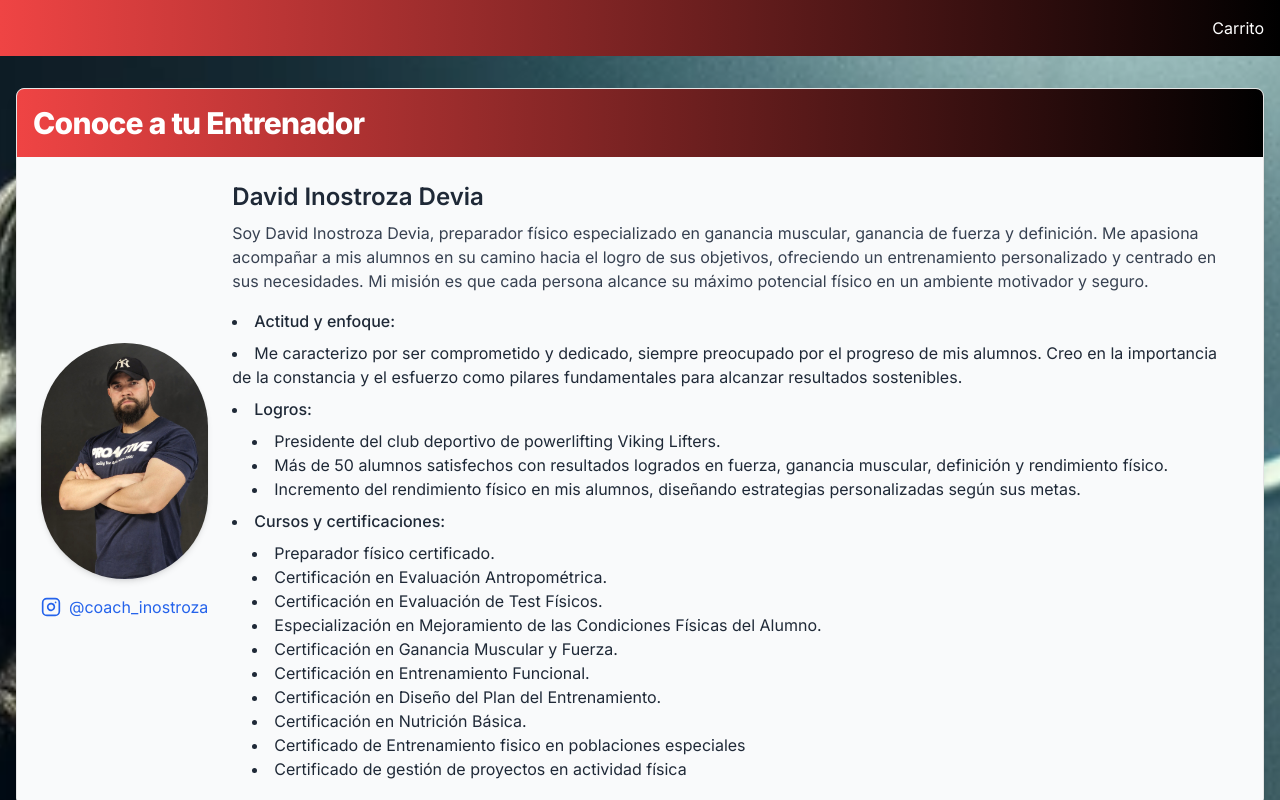
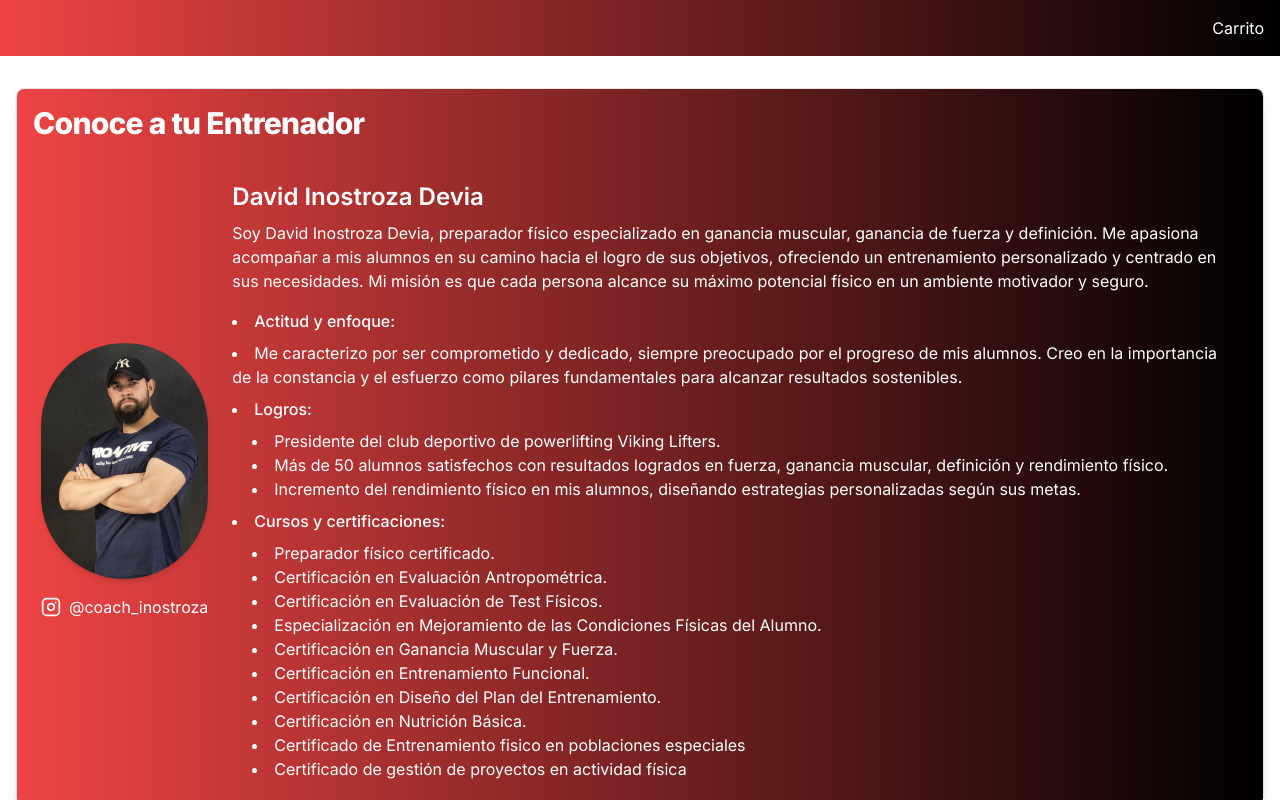
Before and after one commit to pipeaalzamora/Personal-trainer, a Next.js app: page / in a window 1280 px wide. Shown: the top 800 px of the page. Built offline with nearby package versions, Linux system fonts and the light colour scheme.

Commit message:
changes ui color

```diff
--- a/app/components/TrainerProfile.tsx
+++ b/app/components/TrainerProfile.tsx
@@ -12,7 +12,7 @@ export default function TrainerProfile() {
           Conoce a tu Entrenador
         </CardTitle>
       </CardHeader>
-      <CardContent className="flex flex-col md:flex-row items-center p-6 bg-gray-50">
+      <CardContent className="flex flex-col md:flex-row items-center p-6  bg-gradient-to-r from-red-500 to-black">
       <div className="w-full md:w-1/3 mb-4 md:mb-0 md:mr-6">
         <Image
           src={perfil.src}
@@ -25,15 +25,15 @@ export default function TrainerProfile() {
             href="https://www.instagram.com/coach_inostroza10/"
             target="_blank"
             rel="noopener noreferrer"
-            className="flex items-center justify-center mt-4 text-blue-600 hover:text-blue-800"
+            className="flex items-center justify-center mt-4 text-white hover:text-blue-800"
           >
             <Instagram className="w-5 h-5 mr-2" />
             <span>@coach_inostroza</span>
           </Link>
         </div>
-        <div className="text-gray-800">
+        <div className="text-white">
           <h3 className="text-2xl font-semibold mb-2">David Inostroza Devia</h3>
-          <p className="text-gray-700 mb-4">
+          <p className="mb-4">
             Soy David Inostroza Devia, preparador físico especializado en
             ganancia muscular, ganancia de fuerza y definición. Me apasiona
             acompañar a mis alumnos en su camino hacia el logro de sus
--- a/app/layout.tsx
+++ b/app/layout.tsx
@@ -17,7 +17,7 @@ export default function RootLayout({
 }) {
   return (
     <html lang="en">
-      <body className={`${inter.className} bg-cover bg-center`} style={{ backgroundImage: `url(${bg.src})` }}>
+      <body className={`${inter.className} bg-cover bg-center`}>
         <nav className=" bg-gradient-to-r from-red-500 to-black text-white p-4">
           <div className="container mx-auto flex justify-between items-center">
             <Link href="/" className="text-xl font-bold"></Link>
```
